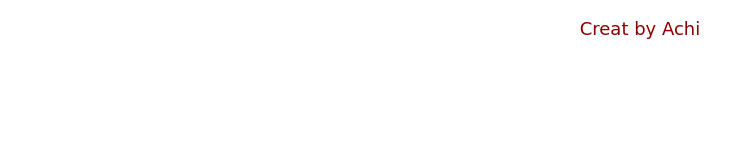
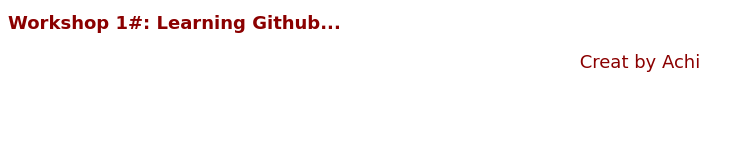
Before and after one commit to ALtzaza/CSI, a plain HTML site: page index.html in a window 1280 px wide. Shown: the whole page, without its empty margins (0-753 px from the left). Drawn offline with Linux system fonts and the light colour scheme.

Commit message:
update code for workshop reporting

```diff
--- a/index.html
+++ b/index.html
@@ -7,6 +7,7 @@
     <link rel="stylesheet" href="style.css">
 </head>
 <body>
+    <h1>Workshop 1#: Learning Github...</h1>
     <center><p>Creat by Achi</p></center>
 </body>
 </html>
```
